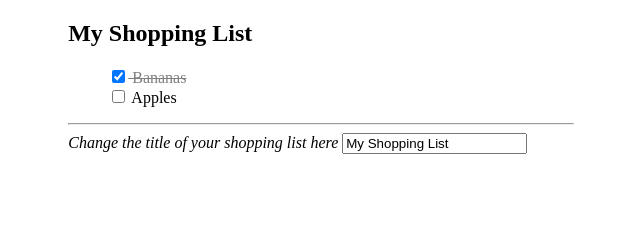
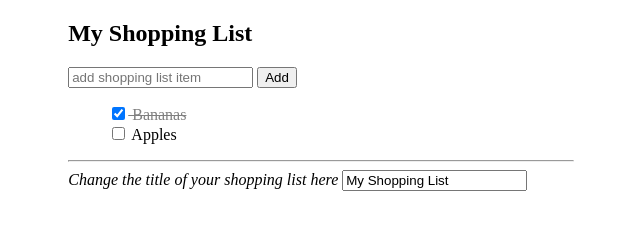
Before and after one commit to hiddenWarrior/helloVue, a plain HTML site: page index.html in a window 1280 px wide. Shown: the whole page, without its empty margins (319-959 px from the left). Drawn offline with nearby package versions, Linux system fonts and the light colour scheme.

Commit message:
adding add to cart functionality

```diff
--- a/index.html
+++ b/index.html
@@ -25,6 +25,20 @@
   <body>
     <div id="app" class="container">
       <h2>{{ title }}</h2>
+      <div class="input-group">
+        <input
+          v-model="newItem"
+          v-on:keyup.enter="addItem"
+          placeholder="add shopping list item"
+          type="text"
+          class="form-control"
+        />
+        <span class="input-group-btn">
+          <button v-on:click="addItem" class="btn btn-default" type="button">
+            Add
+          </button>
+        </span>
+      </div>
       <ul>
         <li
           v-for="item in items"
@@ -52,11 +66,25 @@
           { text: "Bananas", checked: true },
           { text: "Apples", checked: false }
         ],
-        title: "My Shopping List"
+        title: "My Shopping List",
+        newItem: ""
       };
       new Vue({
         el: "#app",
-        data: data
+        data: data,
+        methods: {
+          addItem: function() {
+            var text;
+            text = this.newItem.trim();
+            if (text) {
+              this.items.push({
+                text: text,
+                checked: false
+              });
+              this.newItem = "";
+            }
+          }
+        }
       });
     </script>
   </body>
```
